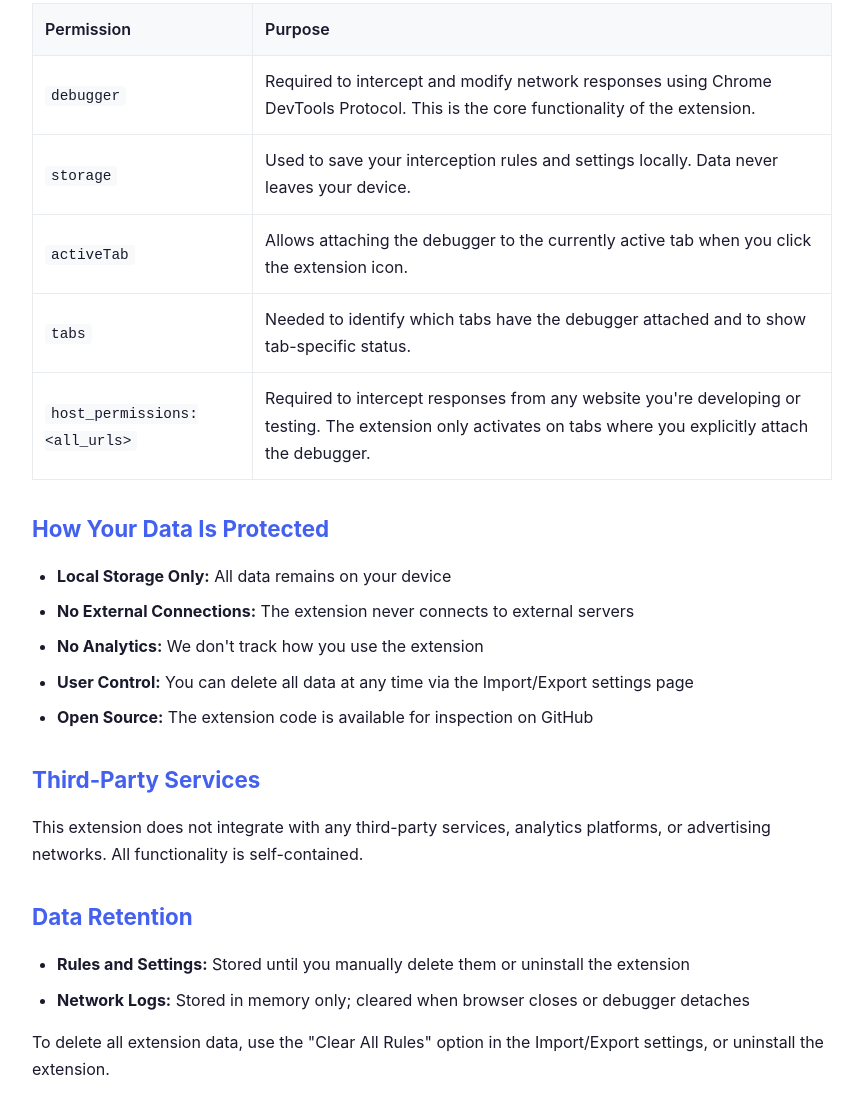
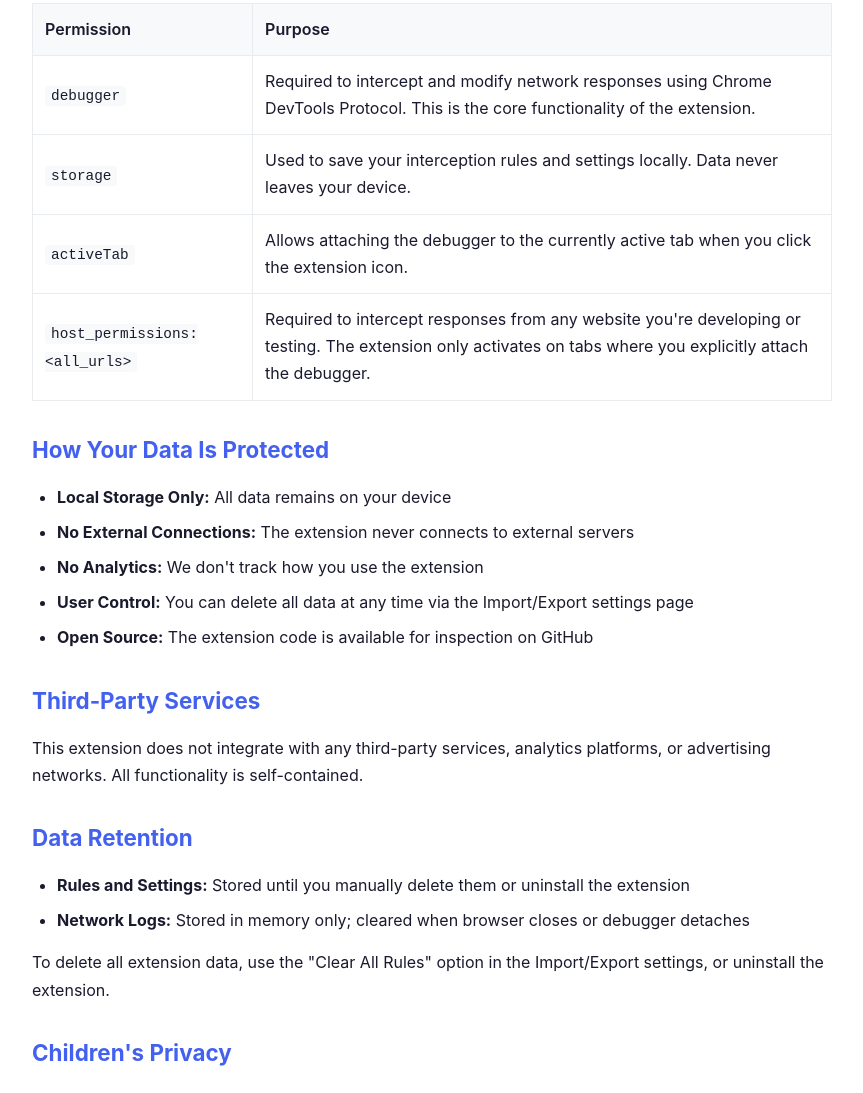
Before and after one commit to Muostafa/ExtensionResponseIntercept, a browser extension: page privacy-policy.html in a window 1280 px wide. Shown: the part 1299-2392 px from the top of the page, without its empty margins (208-1071 px from the left). Drawn offline with Linux system fonts and the light colour scheme.

Commit message:
Update privacy policy by removing tabs permission
Removed unnecessary tab permissions description from privacy policy.

```diff
--- a/privacy-policy.html
+++ b/privacy-policy.html
@@ -228,10 +228,6 @@
             <td>Allows attaching the debugger to the currently active tab when you click the extension icon.</td>
           </tr>
           <tr>
-            <td><code>tabs</code></td>
-            <td>Needed to identify which tabs have the debugger attached and to show tab-specific status.</td>
-          </tr>
-          <tr>
             <td><code>host_permissions: &lt;all_urls&gt;</code></td>
             <td>Required to intercept responses from any website you're developing or testing. The extension only activates on tabs where you explicitly attach the debugger.</td>
           </tr>
```
